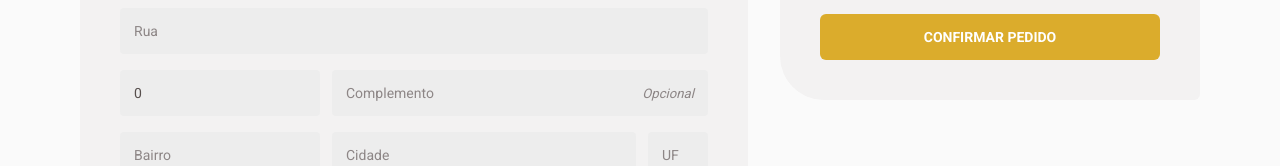
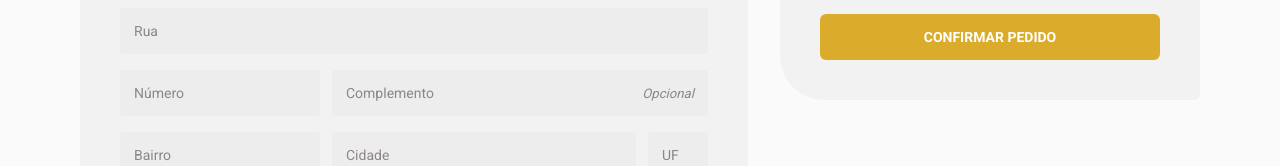
Before and after one commit to Dex64ter/Coffee-Delivery, a React (Vite) app: page /checkout in a window 1280 px wide. Shown: the part 307-473 px from the top of the page. Built offline with nearby package versions, Linux system fonts and the light colour scheme.

Commit message:
Alguns ajustes e criação de utils para formatação de valores

```diff
--- a/src/contexts/CoffeeContext.tsx
+++ b/src/contexts/CoffeeContext.tsx
@@ -1,4 +1,5 @@
 import { createContext, ReactNode, useState } from 'react'
+import { NewAddressFormProps } from '../pages/Checkout'
 
 interface CoffeeType {
   name: string
@@ -7,21 +8,10 @@ interface CoffeeType {
   quantity: number
 }
 
-interface DeliveryAddressType {
-  cep: string
-  street: string
-  numberHouse: number
-  complement?: string
-  neighborhood: string
-  city: string
-  uf: string
-  paymentType: string
-}
-
 interface CoffeeContextType {
   coffees: CoffeeType[]
-  deliveryAddress: DeliveryAddressType
-  upgradeDeliveryAddress: (address: DeliveryAddressType) => void
+  deliveryAddress: NewAddressFormProps
+  upgradeDeliveryAddress: (address: NewAddressFormProps) => void
   addCoffeeType: (coffee: CoffeeType) => void
   removeCoffeeType: (coffee: CoffeeType) => void
 }
@@ -35,10 +25,10 @@ interface CoffeeProviderProps {
 export function CoffeeProvider({ children }: CoffeeProviderProps) {
   const [coffees, setCoffees] = useState<CoffeeType[]>([])
   const [deliveryAddress, setDeliveryAddress] = useState(
-    {} as DeliveryAddressType,
+    {} as NewAddressFormProps,
   )
 
-  function upgradeDeliveryAddress(newAddress: DeliveryAddressType) {
+  function upgradeDeliveryAddress(newAddress: NewAddressFormProps) {
     setDeliveryAddress(newAddress)
   }
 
--- a/src/pages/Checkout/components/CartItem/index.tsx
+++ b/src/pages/Checkout/components/CartItem/index.tsx
@@ -9,6 +9,7 @@ import {
 } from './styles'
 import { useContext, useState } from 'react'
 import { CoffeePlaceContext } from '../../../../contexts/CoffeeContext'
+import { formatPrices } from '../../../../utils/formatPrices'
 
 interface CartItemProps {
   name: string
@@ -29,11 +30,6 @@ export function CartItem({ name, price, imgUrl, quantity }: CartItemProps) {
     removeCoffeeType({ name, price, imgUrl, quantity })
   }
 
-  const formattedPrice = Intl.NumberFormat('pt-BR', {
-    style: 'currency',
-    currency: 'BRL',
-  }).format(price)
-
   return (
     <CartItemContainer>
       <CoffeeContainer>
@@ -49,7 +45,7 @@ export function CartItem({ name, price, imgUrl, quantity }: CartItemProps) {
           </div>
         </ActionsContainer>
       </CoffeeContainer>
-      <strong>{formattedPrice}</strong>
+      <strong>{formatPrices(price)}</strong>
     </CartItemContainer>
   )
 }
--- a/src/pages/Checkout/index.tsx
+++ b/src/pages/Checkout/index.tsx
@@ -1,9 +1,9 @@
 import { useContext } from 'react'
-import { useForm, Controller } from 'react-hook-form'
+import { useForm, Controller, SubmitHandler } from 'react-hook-form'
 import { CoffeePlaceContext } from '../../contexts/CoffeeContext'
-import { redirect } from 'react-router-dom'
+import { zodResolver } from '@hookform/resolvers/zod'
 import * as z from 'zod'
-
+import { formatPrices } from '../../utils/formatPrices'
 import { CartItem } from './components/CartItem'
 import {
   Bank,
@@ -31,40 +31,43 @@ import {
   ListItems,
 } from './styles'
 
+type FormDataType = {
+  cep: number
+  street: string
+  numberHouse: string
+  complement?: string
+  neighborhood: string
+  city: string
+  uf: string
+  paymentType: 'CreditCard' | 'DebitCard' | 'Money'
+}
+
 const newAdressFormSchema = z.object({
-  cep: z.string().min(8, { message: 'Precisa ter no mínimo 8 caracteres' }),
-  street: z.string(),
-  numberHouse: z.number(),
+  cep: z.number({ invalid_type_error: 'Informe o CEP' }),
+  street: z.string().min(1, 'Informe a rua'),
+  numberHouse: z.string().min(1, 'Informe o número da residência'),
   complement: z.string().optional(),
-  neighborhood: z.string(),
-  city: z.string(),
-  uf: z.string().min(2, { message: 'Precisa ter 2 caracteres' }),
-  paymentType: z.string(),
+  neighborhood: z.string().min(1, 'Informe o bairro'),
+  city: z.string().min(1, 'Informe a cidade'),
+  uf: z.string().min(1, 'Informe o UF'),
+  paymentType: z.enum(['CreditCard', 'DebitCard', 'Money'], {
+    invalid_type_error: 'Informe forma de pagamento',
+  }),
 })
 
-type NewAddressFormProps = z.infer<typeof newAdressFormSchema>
+export type NewAddressFormProps = z.infer<typeof newAdressFormSchema>
 
 export function Checkout() {
   const { coffees, upgradeDeliveryAddress } = useContext(CoffeePlaceContext)
-  const { register, handleSubmit, control, reset } =
-    useForm<NewAddressFormProps>({
-      defaultValues: {
-        cep: '',
-        street: '',
-        numberHouse: 0,
-        complement: '',
-        neighborhood: '',
-        city: '',
-        uf: '',
-        paymentType: '',
-      },
-    })
+  const { register, handleSubmit, control } = useForm<FormDataType>({
+    resolver: zodResolver(newAdressFormSchema),
+  })
 
-  function onSubmitForm(data: NewAddressFormProps) {
+  const handleSubmitForm: SubmitHandler<FormDataType> = (data) => {
+    if (!coffees.length)
+      return alert('PRecisa ter pelo menos um item no carrinho')
     upgradeDeliveryAddress(data)
     console.log(data)
-    reset()
-    redirect('/success')
   }
 
   const deliveryValor = 3.5
@@ -73,15 +76,8 @@ export function Checkout() {
     return acc + cof.quantity * cof.price
   }, 0)
 
-  function formatPrices(price: number) {
-    return Intl.NumberFormat('pt-br', {
-      style: 'currency',
-      currency: 'BRL',
-    }).format(price)
-  }
-
   return (
-    <CheckoutContainer onSubmit={handleSubmit(onSubmitForm)}>
+    <CheckoutContainer onSubmit={handleSubmit(handleSubmitForm)}>
       <div>
         <h2>Complete seu pedido</h2>
         <SectionLocationPayment>
@@ -93,7 +89,11 @@ export function Checkout() {
             </p>
           </CheckoutTitleLocation>
           <DivForm>
-            <InputData type="text" placeholder="CEP" {...register('cep')} />
+            <InputData
+              type="text"
+              placeholder="CEP"
+              {...register('cep', { valueAsNumber: true })}
+            />
 
             <InputData type="text" placeholder="Rua" {...register('street')} />
 
@@ -101,7 +101,7 @@ export function Checkout() {
               <InputData
                 type="number"
                 placeholder="Número"
-                {...register('numberHouse', { valueAsNumber: true })}
+                {...register('numberHouse')}
               />
               <Optional>
                 <InputData
--- /dev/null
+++ b/src/utils/formatPrices.ts
@@ -0,0 +1,6 @@
+export function formatPrices(value: number) {
+  return Intl.NumberFormat('pt-br', {
+    style: 'currency',
+    currency: 'BRL',
+  }).format(value)
+}
```
